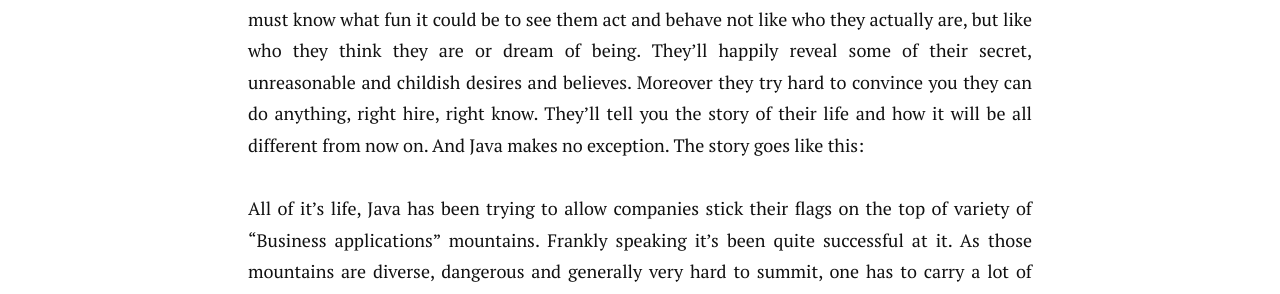
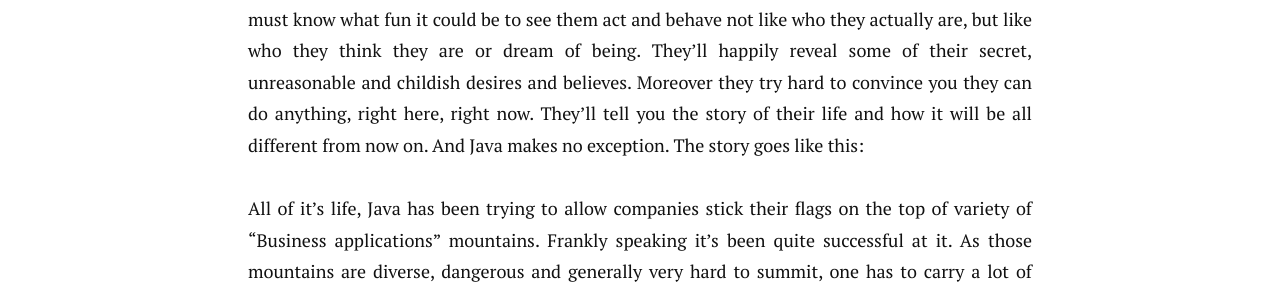
Before and after one commit to azzazzel/azzazzel.github.io, a Jekyll site: the page built from _posts/2016-06-13-Java_21_and_legally_drunk.md, in a window 1280 px wide and 900 px high, scrolled down 970 px. Shown: the part 285-579 px from the top of the window. Built offline with Jekyll 4.4.1, drawn with Linux system fonts in a browser that asks for light colours; nearby versions of some CDN libraries; comment, search, counter and statistics services are not loaded; some of the changed text lies outside the part shown.

Commit message:
Fixed typo

```diff
--- a/_posts/2016-06-13-Java_21_and_legally_drunk.md
+++ b/_posts/2016-06-13-Java_21_and_legally_drunk.md
@@ -11,7 +11,7 @@
 
 First things first, though! When I write software, I use Java. I don't use other programing languages on a daily basis _(experiments, finding and reporting bugs in 3rd party apps and "Hello world" projects do not count)_! I'm quite happy with it regardless of all the criticism it gets and the fact it's been announced dead every once in a while for the last ... I don't know how many years! The combination of general purpose programming language and stable platform, allows me to solve business challenges in reasonable period of time. That's all that counts, as far as I'm concerned! That said, I'll happily move on to another language when and if Java becomes insufficient or inefficient tool for addressing those! Which brings me to the question that bothers me recently - "__Has the time come ...__" to which I can now add "__... or is Java simply legally drunk?__". Oh, and when I say _Java_ in this post, I actually count on your intelligence to relate to particular people and organizations!
 
-If you have ever been at a party where some people _(normally nice folks)_ get seriously drunk, you must know what fun it could be to see them act and behave not like who they actually are, but like who they think they are or dream of being. They'll happily reveal some of their secret, unreasonable and childish desires and believes. Moreover they try hard to convince you they can do anything, right hire, right know. They'll tell you the story of their life and how it will be all different from now on. And Java makes no exception. The story goes like this:
+If you have ever been at a party where some people _(normally nice folks)_ get seriously drunk, you must know what fun it could be to see them act and behave not like who they actually are, but like who they think they are or dream of being. They'll happily reveal some of their secret, unreasonable and childish desires and believes. Moreover they try hard to convince you they can do anything, right here, right now. They'll tell you the story of their life and how it will be all different from now on. And Java makes no exception. The story goes like this:
 
 All of it's life, Java has been trying to allow companies stick their flags on the top of variety of "Business applications" mountains. Frankly speaking it's been quite successful at it. As those mountains are diverse, dangerous and generally very hard to summit, one has to carry a lot of equipment. Java has gathered such equipment over the years and helped many companies see their dreams come true. One really big backpack _(labeled "SE")_ typically get's the job done! For those willing to get on even higher peaks, Java suggest to also take with you another one _(labeled "EE")_. That one is a bit different. It needs to be packed with 3rd party's equipment, compatible with Java standards! And of course clients have various backpacks of their own. But all those need to be carried and everything that's inside need to seamlessly work with everything else that's inside. This types of issues, make the journey far from pleasant _(especially when you need something that needs something else, that needs something else, ...)_.
 
```
